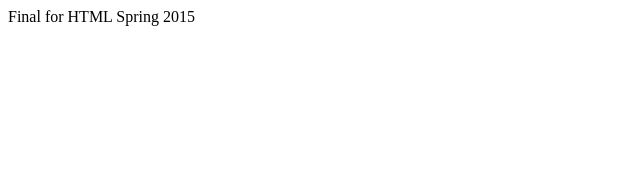
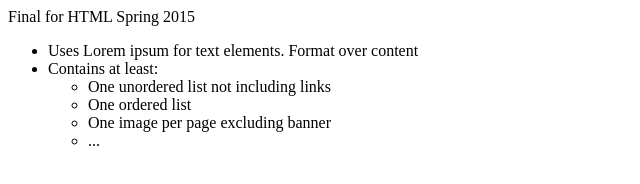
Before and after one commit to informino/Javalixer15, a plain HTML site: page readme.html in a window 1280 px wide. Shown: the whole page, without its empty margins (0-640 px from the left). Drawn offline with Linux system fonts and the light colour scheme.

Commit message:
add notes about project
need more complete

```diff
--- a/readme.html
+++ b/readme.html
@@ -7,5 +7,15 @@
         <div>
         Final for HTML Spring 2015
         </div>
+        <ul>
+        	<li>Uses Lorem ipsum for text elements. Format over content</li>
+        	<li>Contains at least:</li>
+        	<ul>
+        	<li>One unordered list not including links</li>
+        	<li>One ordered list</li>
+        	<li>One image per page excluding banner</li>
+        	<li>...</li>
+        	</ul>
+        </ul>
     </body>
 </html>
```
